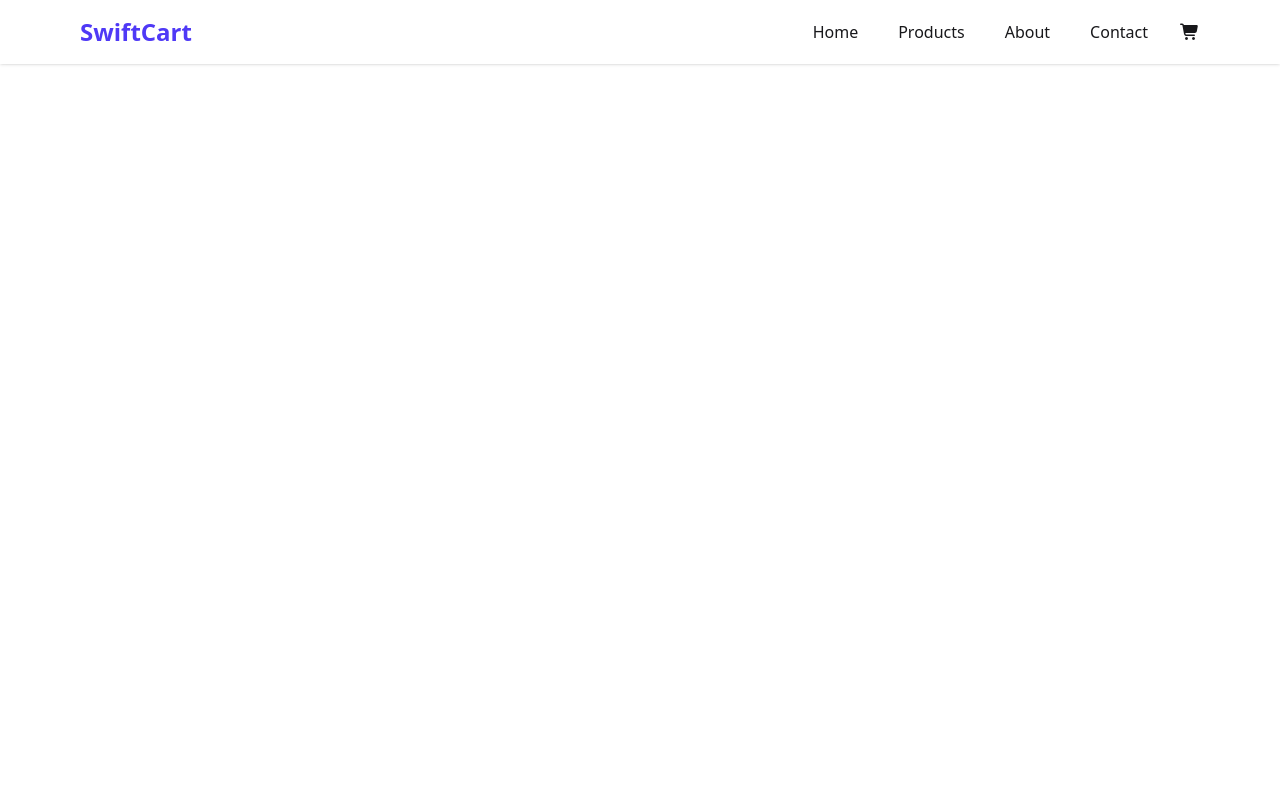
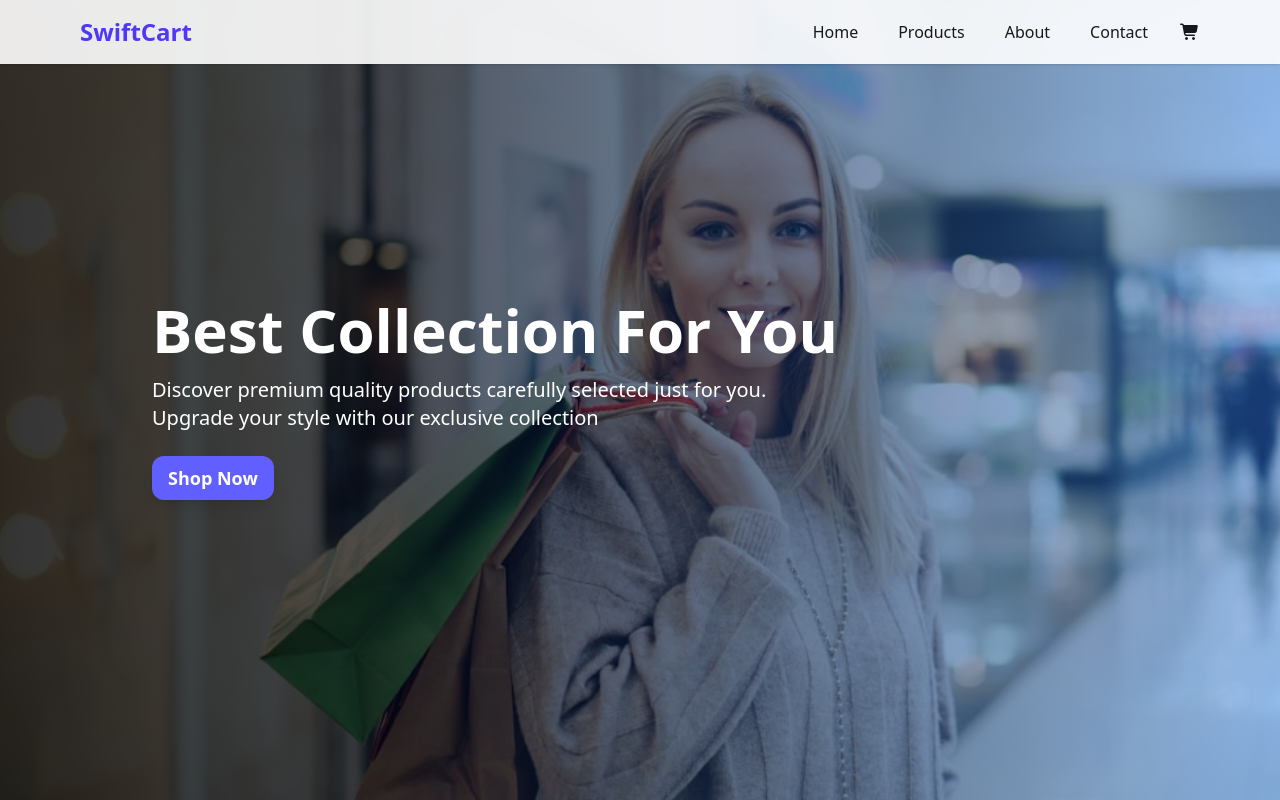
Before and after one commit to abulHasanashraf/assignment-01-MsR, a plain HTML site: page index.html in a window 1280 px wide. Drawn offline with nearby package versions, Linux system fonts and the light colour scheme.

Commit message:
complete banner section

```diff
--- a/index.html
+++ b/index.html
@@ -23,7 +23,7 @@
     />
   </head>
   <body>
-    <!-- Navbar -->
+    <!-- Navbar section -->
     <header>
       <div class="navbar bg-white/90 backdrop:blur-md fixed top-0 z-50 shadow-sm px-8 lg:px-20">
         <!-- logo -->
@@ -45,5 +45,18 @@
         </div>
       </div>
     </header>
+    <!-- Banner Section -->
+     <section>
+        <div class="relative bg-[url(./assets/banner-image.png)] h-screen bg-cover">
+            <!-- Overlay -->
+             <div class="absolute inset-0 bg-gradient-to-r from-black/80 to-blue-500/40"></div>
+            <!-- Banner Content -->
+             <div class="relative z-10 flex flex-col items-start justify-center h-full text-white px-6 w-4/5 mx-auto">
+                <h3 class="text-4xl md:text-6xl font-bold mb-4">Best Collection For You</h3>
+                <p class="max-w-2xl text-lg md:text-xl mb-6">Discover premium quality products carefully selected just for you. Upgrade your style with our exclusive collection</p>
+                <button class="px-4 py-2 bg-indigo-500 hover:bg-indigo-600 transition duration-300 rounded-xl text-center text-lg font-semibold shadow-lg">Shop Now</button>
+             </div>
+        </div>
+     </section>
   </body>
 </html>
```
